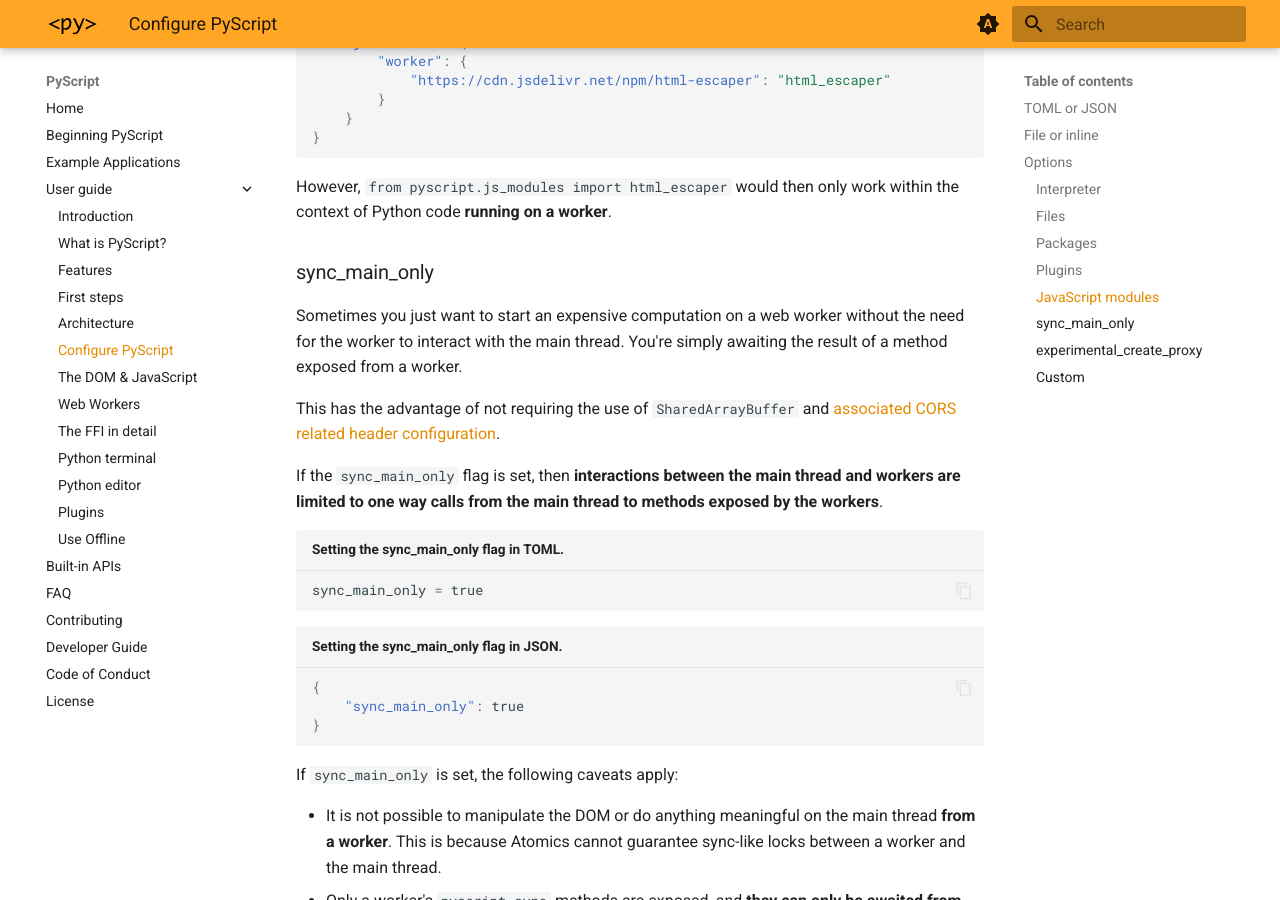
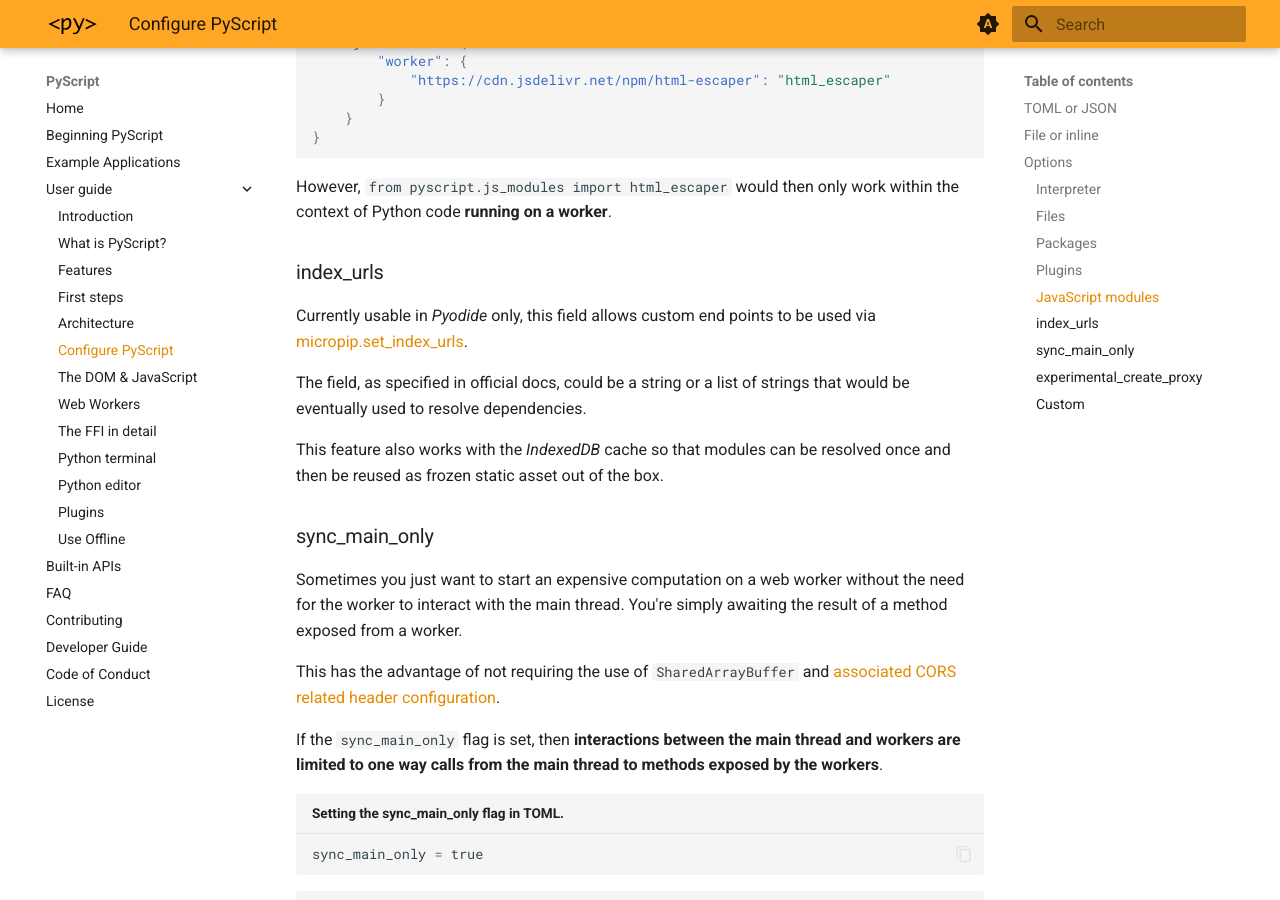
Before and after one commit to pyscript/docs, an MkDocs documentation site: the page built from docs/user-guide/configuration.md, in a window 1280 px wide and 900 px high, scrolled down 8884 px. Built offline with MkDocs 1.6.1 and Material for MkDocs 9.7.7, drawn with Linux system fonts in a browser that asks for light colours; the version menu is left out.

Commit message:
Added index_urls field description

```diff
--- a/docs/user-guide/configuration.md
+++ b/docs/user-guide/configuration.md
@@ -444,6 +444,17 @@ context:
 However, `from pyscript.js_modules import html_escaper` would then only work
 within the context of Python code **running on a worker**.
 
+### index_urls
+
+Currently usable in *Pyodide* only, this field allows custom end points to be
+used via [micropip.set_index_urls](https://micropip.pyodide.org/en/stable/project/api.html#micropip.set_index_urls).
+
+The field, as specified in official docs, could be a string or a list of strings
+that would be eventually used to resolve dependencies.
+
+This feature also works with the *IndexedDB* cache so that modules can be resolved
+once and then be reused as frozen static asset out of the box.
+
 ### sync_main_only
 
 Sometimes you just want to start an expensive computation on a web worker
```
